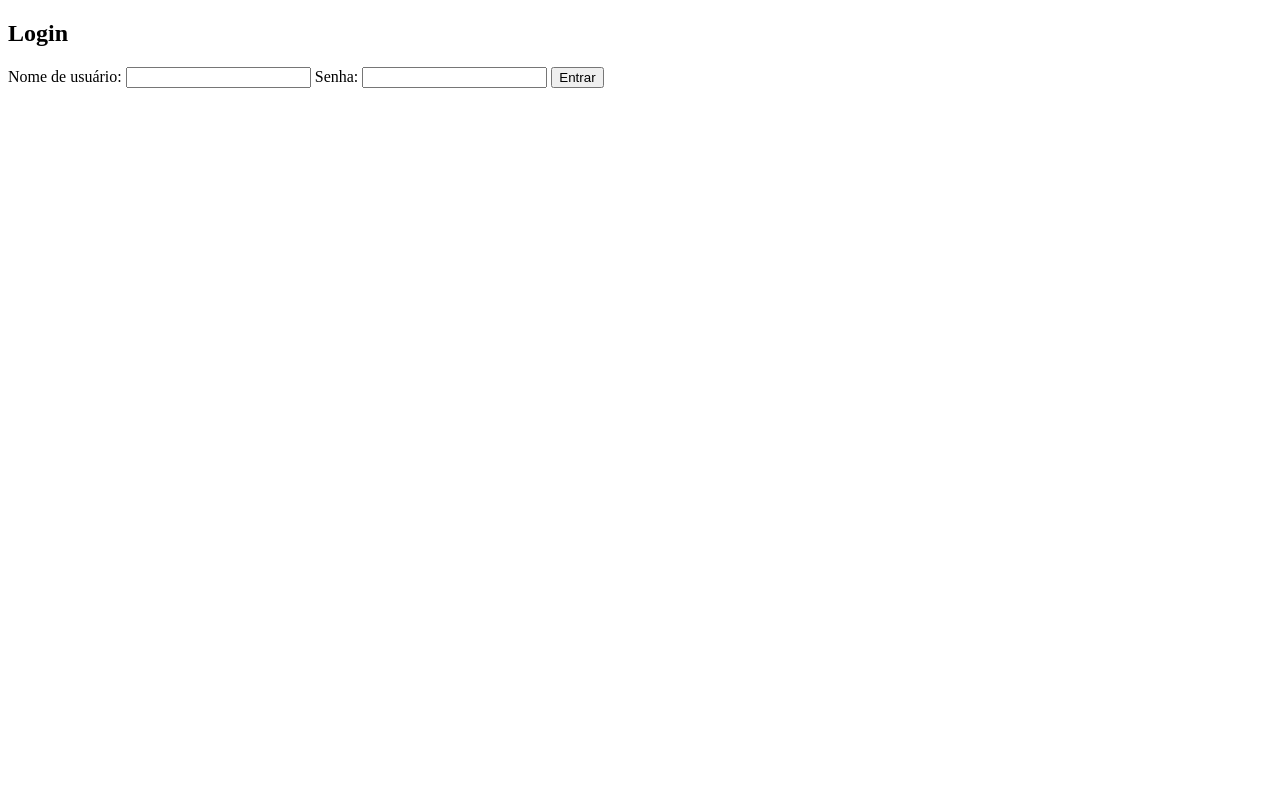
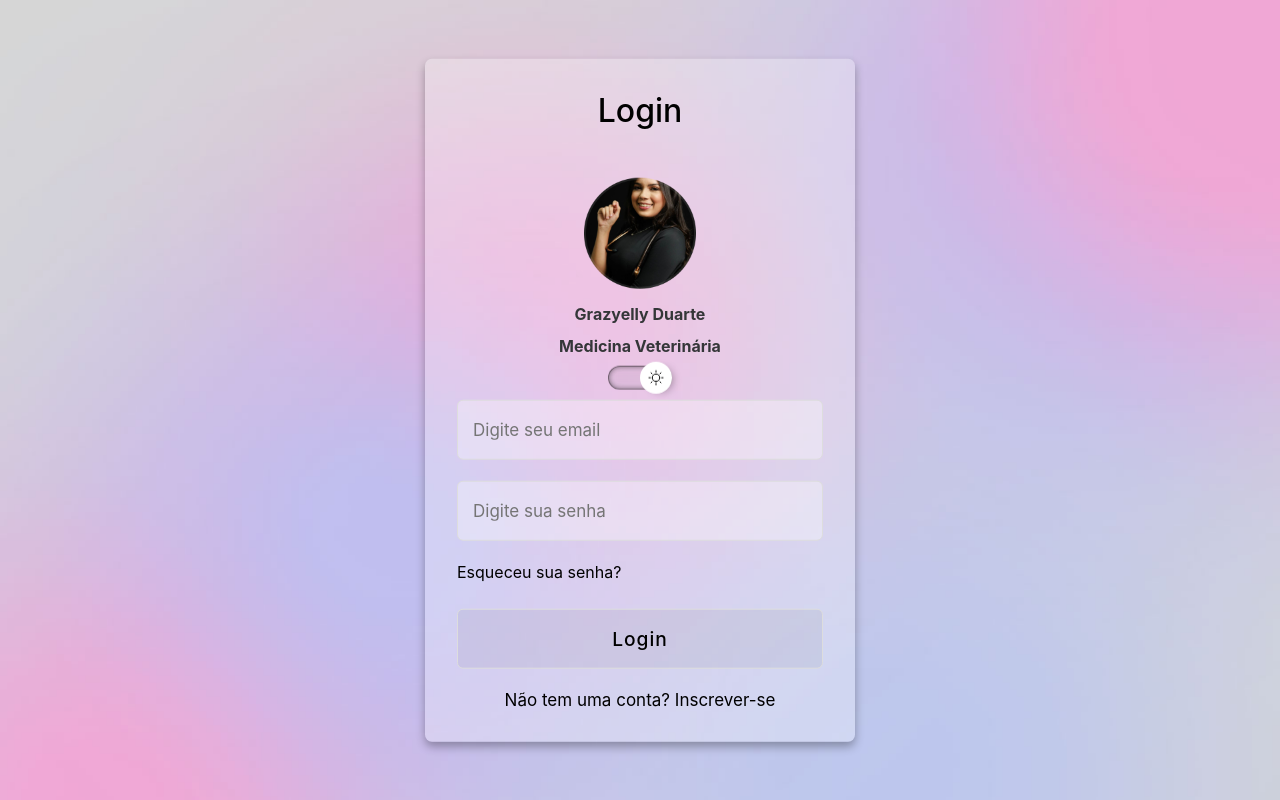
Before and after one commit to SrJohn1/Project-DevLinks, a website: page pages/login/login.html in a window 1280 px wide. Drawn offline with nearby package versions, Linux system fonts and the light colour scheme.

Commit message:
add config page login css stylesheet and js

```diff
--- a/pages/login/login.html
+++ b/pages/login/login.html
@@ -1,25 +1,66 @@
 <!DOCTYPE html>
-<html lang="pt-br">
+<!-- Coding By CodingNepal - codingnepalweb.com -->
+<html lang="pt-br" class="light">
 <head>
-    <meta charset="UTF-8">
-    <meta name="viewport" content="width=device-width, initial-scale=1.0">
-    <title>Login</title>
-    <link rel="stylesheet" href="script-login.js" />
+  <meta charset="UTF-8">
+  <meta name="viewport" content="width=device-width, initial-scale=1.0">
+  <meta http-equiv="X-UA-Compatible" content="ie=edge">
+  <title>Login & Registration Form</title>
+  <!---Custom CSS File--->
+  <link rel="stylesheet" href="style-login.css">
 </head>
 <body>
-    <div id="login-container">
-        <h2>Login</h2>
-        <form id="login-form" onsubmit="validateLogin(event)">
-            <label for="username">Nome de usuário:</label>
-            <input type="text" id="username" name="username" required>
-
-            <label for="password">Senha:</label>
-            <input type="password" id="password" name="password" required>
-
-            <button type="submit">Entrar</button>
-        </form>
+  <div class="container">
+    <input type="checkbox" id="check">
+    <div class="login form">
+      <header>Login</header>
+      <div id="profile">
+        <img
+          src="../../assets/Avatardd.png"
+          alt="foto dde Grazyelly sorrindo de perfil"
+        />
+        <p>Grazyelly Duarte</p>
+        <p>Medicina Veterinária</p>
+      </div>
+      <div id="switch" onclick="toggleMode()">
+        <button></button>
+        <span> </span>
+      </div>
+      <form action="#">
+        <input type="text" placeholder="Digite seu email">
+        <input type="password" placeholder="Digite sua senha">
+        <a href="#">Esqueceu sua senha?</a>
+        <input type="button" class="button" value="Login">
+      </form>
+      <div class="signup">
+        <span class="signup">Não tem uma conta?
+         <label for="check">Inscrever-se</label>
+        </span>
+      </div>
     </div>
-
-    <script src="script-login.js"></script>
+    <div class="registration form">
+      <header>Inscrever-se</header>
+      <form action="#">
+        <input type="text" placeholder="Digite seu email" required>
+        <input type="password" placeholder="Crie sua senha">
+        <input type="password" placeholder="Confirme sua senha">
+        <input type="button" class="button" value="Inscrever-se">
+      </form>
+      <div class="signup">
+        <span class="signup">já tem uma conta?
+         <label for="check">Login</label>
+        </span>
+      </div>
+    </div>
+  </div>
+  <script
+      type="module"
+      src="https://unpkg.com/ionicons@7.1.0/dist/ionicons/ionicons.esm.js"
+    ></script>
+    <script
+      nomodule
+      src="https://unpkg.com/ionicons@7.1.0/dist/ionicons/ionicons.js"
+    ></script>
+  <script src="script-login.js"></script>
 </body>
 </html>
--- a/pages/login/script-login.js
+++ b/pages/login/script-login.js
@@ -1,16 +1,18 @@
-function validateLogin(event) {
-    event.preventDefault();
+function toggleMode() {
+    const html = document.documentElement;
 
-    // Obter valores de entrada
-    var username = document.getElementById('username').value;
-    var password = document.getElementById('password').value;
+    // if (html.classList.contains('light')) {
+    //     html.classList.remove('light');
+    // } else {
+    //     html.classList.add('light');
+    // }
 
-    // Simular autenticação (substitua isso por um backend real)
-    if (username === 'admin' && password === '123') {
-        // Redirecionar para a página de consulta após o login bem-sucedido
-        window.location.href = '/pages/consulta/consulta.html';
+    html.classList.toggle('light');
 
-    } else {
-        alert('Nome de usuário ou senha incorretos. Tente novamente.');
-    }
+    // Cria um objeto de áudio
+    var audio = new Audio('../../assets/click-buton.wav'); // Substitua pelo caminho do seu arquivo de som
+    audio.volume = 0.3;
+    // Reproduz o som
+    audio.play();
+
 }
--- a/pages/login/style-login.css
+++ b/pages/login/style-login.css
@@ -0,0 +1,207 @@
+/* Import Google font - Poppins */
+@import url('https://fonts.googleapis.com/css2?family=Poppins:wght@200;300;400;500;600;700&display=swap');
+*{
+  margin: 0;
+  padding: 0;
+  box-sizing: border-box;
+
+}
+body *{
+  font-family: "Inter", sans-serif;
+  color: var(--text-color);
+  transition: color 1s ease-in-out;
+}
+
+body {
+  background: var(--bg-url) no-repeat top center/cover;
+  transition: background 1s ease-in-out;
+}
+.container{
+  position: absolute;
+  top: 50%;
+  left: 50%;
+  transform: translate(-50%,-50%);
+  max-width: 430px;
+  width: 100%;
+  background: #ffffff46;
+  border-radius: 7px;
+  box-shadow: 0 5px 10px rgba(0,0,0,0.3);
+}
+.container .registration{
+  display: none;
+}
+#check:checked ~ .registration{
+  display: block;
+}
+#check:checked ~ .login{
+  display: none;
+}
+#check{
+  display: none;
+}
+.container .form{
+  padding: 2rem;
+}
+.form header{
+  font-size: 2rem;
+  font-weight: 500;
+  text-align: center;
+  margin-bottom: 1.5rem;
+}
+.form input {
+  height: 60px;
+  width: 100%;
+  padding: 0 15px;
+  font-size: 17px;
+  margin-bottom: 1.3rem;
+  border: 1px solid #ddd;
+  border-radius: 6px;
+  outline: none;
+  background-color: #ffffff52; /* Cor de fundo desejada */
+}
+
+.form input:focus {
+  box-shadow: 0 1px 0 rgb(255, 255, 255);
+}
+
+.form a{
+  font-size: 16px;
+  color: var(--text-color);
+  text-decoration: none;
+}
+.form a:hover{
+  text-decoration: underline;
+}
+.form input.button{
+  color: var(--text-color);
+  background: var(--surface-color);
+  font-size: 1.2rem;
+  font-weight: 500;
+  letter-spacing: 1px;
+  margin-top: 1.7rem;
+  cursor: pointer;
+  transition: 0.4s;
+}
+.form input.button:hover{
+  background: var(--surface-color-hover);
+}
+.signup{
+  font-size: 17px;
+  text-align: center;
+}
+.signup label{
+  color: var(--text-color);
+  cursor: pointer;
+}
+.signup label:hover{
+  text-decoration: underline;
+}
+
+
+
+
+
+
+
+:root {
+  --text-color: white;
+  --bg-url: url(../../assets/bg-dd-dark.jpg);
+  --strok-color: rgba(255, 255, 255, 0.5);
+  --surface-color: rgba(255, 255, 255, 0.05);
+  --surface-color-hover: rgba(75, 127, 223, 0.603);
+  ---highlight-color: rgba(255, 255, 255, 0.2);
+  --switch-bg-url: url(../../assets/moon-stars.svg);
+}
+
+.light {
+  --text-color: rgb(0, 0, 0);
+  --bg-url: url(../../assets/bg-dd-light.jpg);
+  --strok-color: rgba(0, 0, 0, 0.5);
+  --surface-color: rgba(0, 0, 0, 0.05);
+  --surface-color-hover: rgba(97, 157, 236, 0.267);
+  ---highlight-color: rgba(0, 0, 0, 0.1);
+  --switch-bg-url: url(../../assets/sun.svg);
+}
+
+
+
+
+#profile {
+  text-align: center;
+  padding: 24px;
+}
+
+#profile img {
+  width: 112px;
+}
+
+#profile p {
+  font-weight: bold;
+  line-height: 24px;
+  margin-top: 8px;
+
+}
+.light #profile p {
+  font-weight: bold;
+  line-height: 24px;
+  margin-top: 8px;
+  color: #343638;
+}
+
+#switch {
+  position: relative;
+  width: 64px;
+  margin: 4px auto;
+}
+
+#switch button {
+  width: 32px;
+  height: 32px;
+  background: white var(--switch-bg-url) no-repeat center;
+  border: 0;
+  border-radius: 50%;
+
+  position: absolute;
+  top: 50%;
+  left: 0;
+  z-index: 1;
+  transform: translateY(-50%);
+
+  animation: slide-back 0.4s;
+}
+
+.light #switch button {
+  animation: slide-in 0.4s forwards;
+  box-shadow: 5px 2px 10px -5px rgba(0, 0, 0, 0.4);
+}
+#switch span {
+  display: block;
+  width: 64px;
+  height: 24px;
+  background: var(--surface-color);
+  border: 1px solid var(--strok-color);
+  backdrop-filter: blur(4px);
+  -webkit-backdrop-filter: blur(4px);
+  border-radius: 9999px;
+  box-shadow: inset 0px 0px 5px rgba(41, 41, 41, 0.548);
+  margin: -20px auto 10px auto;
+
+}
+
+@keyframes slide-in {
+  from {
+    left: 0;
+  }
+  to {
+    left: 50%;
+  }
+}
+
+@keyframes slide-back {
+  from {
+    left: 50%;
+  }
+  to {
+    left: 0%;
+  }
+}
```
Also changed, not shown: assets/8e777b35-9e12-4689-ab5c-95cbbdb9b3a8.jpg (added).
